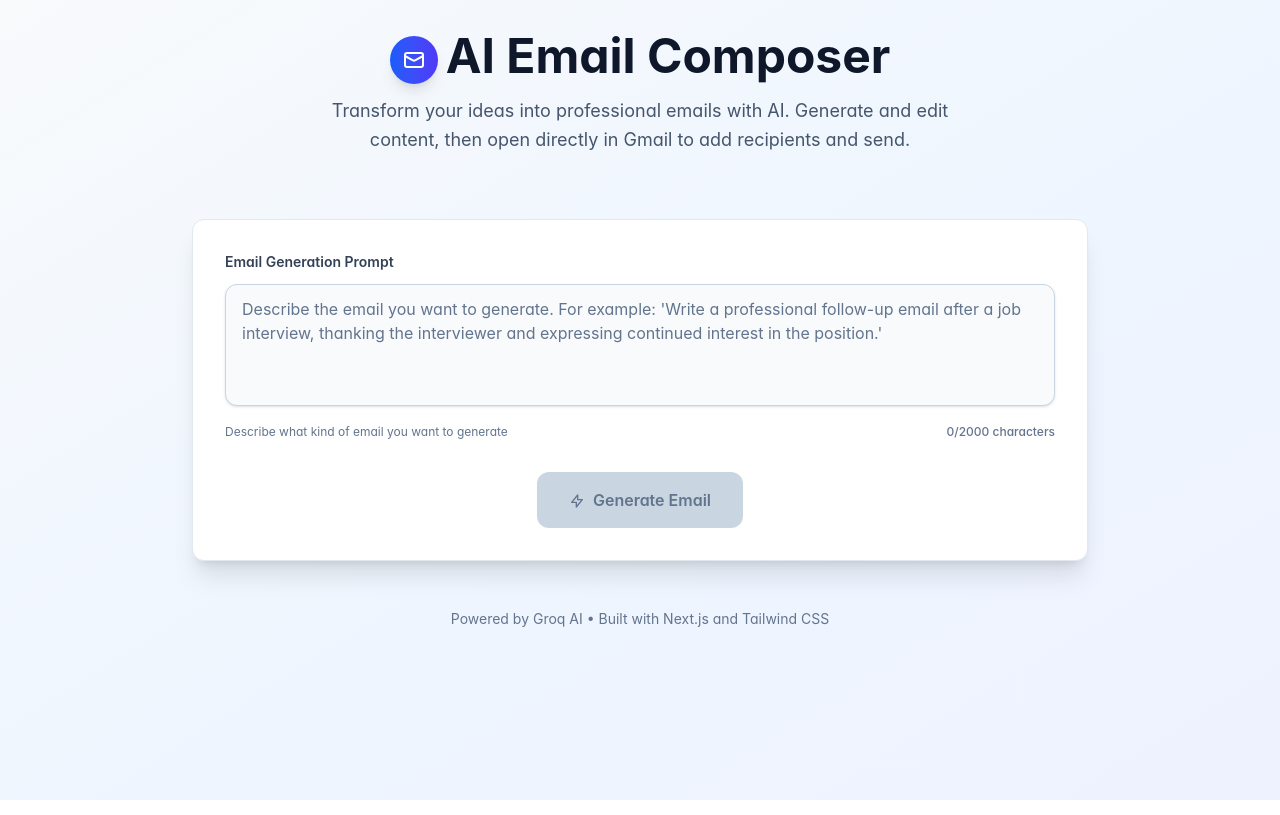
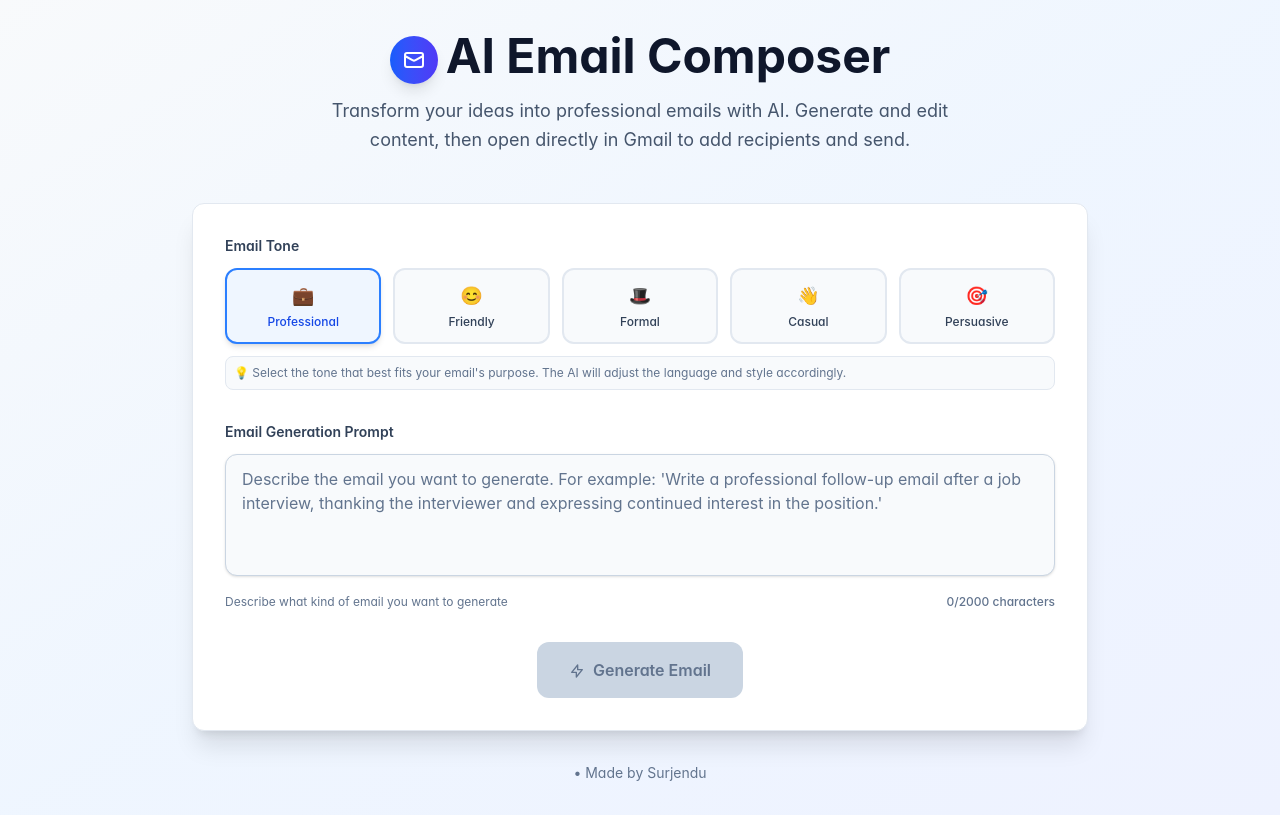
Before and after one commit to Surjendu-kar/Email-Generator, a Next.js app: page / in a window 1280 px wide. Built offline with nearby package versions, Linux system fonts and the light colour scheme.

Commit message:
Add framer-motion for animations in EmailComposer: implement tone selection feature with animated buttons, enhance email generation button with loading states, and improve overall UI transitions for a better user experience.

```diff
--- a/app/page.tsx
+++ b/app/page.tsx
@@ -3,12 +3,12 @@ import ErrorBoundary from "../components/ErrorBoundary";
 
 export default function Home() {
   return (
-    <main className="min-h-screen bg-gradient-to-br from-slate-50 via-blue-50 to-indigo-50">
-      <div className="container mx-auto px-4 py-8">
+    <main className="min-h-screen bg-gradient-to-br from-slate-50 via-blue-50 to-indigo-50 flex flex-col">
+      <div className="container mx-auto px-4 py-8 flex-1 flex flex-col">
         <ErrorBoundary>
-          <div className="max-w-6xl mx-auto">
+          <div className="flex-1 flex flex-col">
             {/* Page Header */}
-            <header className="text-center mb-8">
+            <header className="text-center mb-4">
               <div className="flex justify-center gap-2 items-center">
                 <div className="inline-flex items-center justify-center relative top-1 w-12 h-12 bg-gradient-to-r from-blue-600 to-indigo-600 rounded-full mb-4 shadow-lg">
                   <svg
@@ -29,7 +29,7 @@ export default function Home() {
                   AI Email Composer
                 </h1>
               </div>
-              <p className="text-lg text-slate-600 max-w-2xl mx-auto leading-relaxed">
+              <p className="text-lg max-w-2xl mx-auto text-slate-600 leading-relaxed">
                 Transform your ideas into professional emails with AI. Generate
                 and edit content, then open directly in Gmail to add recipients
                 and send.
@@ -37,12 +37,15 @@ export default function Home() {
             </header>
 
             {/* Main Application */}
-            <EmailComposer />
+            <div className="flex-1">
+              <EmailComposer />
+            </div>
 
             {/* Footer */}
-            <footer className="text-center mt-12 text-slate-500">
+            <footer className="text-center mt-8  text-slate-500">
               <p className="text-sm">
-                Powered by Groq AI • Built with Next.js and Tailwind CSS
+                • Made
+                by Surjendu
               </p>
             </footer>
           </div>
--- a/components/EmailComposer.tsx
+++ b/components/EmailComposer.tsx
@@ -1,17 +1,97 @@
 "use client";
 
 import React, { useState, useCallback } from "react";
+import { motion, AnimatePresence } from "framer-motion";
 import EmailEditor from "./EmailEditor";
 import LoadingSpinner from "./LoadingSpinner";
 import NotificationSystem, { useNotifications } from "./NotificationSystem";
 import { EmailGenerationResponse } from "../types";
 
 export default function EmailComposer() {
+  // Animation variants
+  const containerVariants = {
+    hidden: { opacity: 0, y: 20 },
+    visible: {
+      opacity: 1,
+      y: 0,
+      transition: {
+        duration: 0.6,
+        staggerChildren: 0.1,
+      },
+    },
+  } as const;
+
+  const itemVariants = {
+    hidden: { opacity: 0, y: 20 },
+    visible: {
+      opacity: 1,
+      y: 0,
+    },
+  } as const;
+
+  const buttonVariants = {
+    hover: {
+      scale: 1.05,
+    },
+    tap: {
+      scale: 0.95,
+    },
+  } as const;
+
+  const toneButtonVariants = {
+    hover: {
+      scale: 1.05,
+      y: -2,
+    },
+    tap: {
+      scale: 0.95,
+    },
+  } as const;
+
+  const generateButtonVariants = {
+    idle: {
+      scale: 1,
+      rotate: 0,
+    },
+    generating: {
+      scale: 1.02,
+      rotate: 0,
+    },
+    success: {
+      scale: 1,
+      rotate: 0,
+    },
+    hover: {
+      scale: 1.05,
+    },
+    tap: {
+      scale: 0.95,
+    },
+  } as const;
+
+  const loadingSpinnerVariants = {
+    hidden: { opacity: 0, scale: 0 },
+    visible: {
+      opacity: 1,
+      scale: 1,
+    },
+  } as const;
+
+  const successVariants = {
+    hidden: { opacity: 0, y: 20, scale: 0.8 },
+    visible: {
+      opacity: 1,
+      y: 0,
+      scale: 1,
+    },
+  } as const;
+
   // Application state management
   const [state, setState] = useState({
     prompt: "",
     generatedEmail: "",
     emailSubject: "",
+    selectedTone: "professional",
     isGenerating: false,
     errors: {} as Record<string, string | undefined>,
   });
@@ -35,6 +115,7 @@ export default function EmailComposer() {
       prompt: "",
       generatedEmail: "",
       emailSubject: "",
+      selectedTone: "professional",
       isGenerating: false,
       errors: {},
     });
@@ -49,6 +130,48 @@ export default function EmailComposer() {
     setShowResetConfirmation(false);
     resetForm();
   }, [resetForm]);
+
+  // Tone options
+  const toneOptions = [
+    {
+      value: "professional",
+      label: "Professional",
+      icon: "💼",
+      description: "Formal and business-appropriate",
+    },
+    {
+      value: "friendly",
+      label: "Friendly",
+      icon: "😊",
+      description: "Warm and approachable",
+    },
+    {
+      value: "formal",
+      label: "Formal",
+      icon: "🎩",
+      description: "Very formal and respectful",
+    },
+    {
+      value: "casual",
+      label: "Casual",
+      icon: "👋",
+      description: "Relaxed and conversational",
+    },
+    {
+      value: "persuasive",
+      label: "Persuasive",
+      icon: "🎯",
+      description: "Compelling and convincing",
+    },
+  ];
+
+  // Handle tone selection
+  const handleToneChange = useCallback((tone: string) => {
+    setState((prev) => ({
+      ...prev,
+      selectedTone: tone,
+    }));
+  }, []);
 
   // Check if form has content that would be lost
   const hasFormContent = useCallback(() => {
@@ -170,7 +293,9 @@ export default function EmailComposer() {
           "Content-Type": "application/json",
         },
         body: JSON.stringify({
-          prompt: state.prompt.trim(),
+          prompt: `Write an email in a ${
+            state.selectedTone
+          } tone. ${state.prompt.trim()}`,
         }),
       });
 
@@ -257,7 +382,14 @@ export default function EmailComposer() {
 
       showError("Network Error", errorMessage);
     }
-  }, [state.prompt, validateForm, showSuccess, showError, showWarning]);
+  }, [
+    validateForm,
+    showWarning,
+    state.selectedTone,
+    state.prompt,
+    showError,
+    showSuccess,
+  ]);
 
   // Open Gmail with generated email content
   const handleOpenGmail = useCallback(() => {
@@ -380,9 +512,62 @@ export default function EmailComposer() {
         </div>
 
         {/* Main form */}
-        <div className="bg-white rounded-xl shadow-xl border border-slate-200 p-4 sm:p-6 lg:p-8 space-y-6 sm:space-y-8">
+        <motion.div
+          className="bg-white rounded-xl shadow-xl border border-slate-200 p-4 sm:p-6 lg:p-8 space-y-6 sm:space-y-8"
+          variants={containerVariants}
+          initial="hidden"
+          animate="visible"
+        >
+          {/* Tone Selector */}
+          <div className="space-y-3" variants={itemVariants}>
+            <label className="block text-sm font-semibold text-slate-700">
+              Email Tone
+            </label>
+            <div className="grid grid-cols-2 sm:grid-cols-3 lg:grid-cols-5 gap-3">
+              {toneOptions.map((tone, index) => (
+                <motion.button
+                  key={tone.value}
+                  type="button"
+                  onClick={() => handleToneChange(tone.value)}
+                  className={`p-3 cursor-pointer rounded-xl border-2 focus:outline-none focus:ring-2 focus:ring-blue-500 focus:ring-offset-2 ${
+                    state.selectedTone === tone.value
+                      ? "border-blue-500 bg-blue-50 text-blue-700 shadow-md"
+                      : "border-slate-200 bg-slate-50 text-slate-700 hover:border-slate-300 hover:bg-slate-100"
+                  }`}
+                  title={tone.description}
+                  variants={toneButtonVariants}
+                  whileHover="hover"
+                  whileTap="tap"
+                  initial={{ opacity: 0, y: 20 }}
+                  animate={{ opacity: 1, y: 0 }}
+                  transition={{ delay: index * 0.1 }}
+                >
+                  <div className="text-center">
+                    <motion.div
+                      className="text-lg mb-1"
+                      animate={{
+                        rotate:
+                          state.selectedTone === tone.value
+                            ? [0, 10, -10, 0]
+                            : 0,
+                      }}
+                      transition={{ duration: 0.5 }}
+                    >
+                      {tone.icon}
+                    </motion.div>
+                    <div className="text-xs font-medium">{tone.label}</div>
+                  </div>
+                </motion.button>
+              ))}
+            </div>
+            <p className="text-xs text-slate-500 bg-slate-50 p-2 rounded-lg border border-slate-200">
+              💡 Select the tone that best fits your email&apos;s purpose. The
+              AI will adjust the language and style accordingly.
+            </p>
+          </div>
+
           {/* Prompt Input */}
-          <div className="space-y-3">
+          <motion.div className="space-y-3" variants={itemVariants}>
             <label
               htmlFor="prompt-input"
               className="block text-sm font-semibold text-slate-700"
@@ -428,25 +613,78 @@ export default function EmailComposer() {
                 {state.errors.prompt}
               </p>
             )}
-          </div>
+          </motion.div>
 
           {/* Generate Email Button */}
-          <div className="flex justify-center">
-            <button
+          <motion.div className="flex justify-center" variants={itemVariants}>
+            <motion.button
               onClick={handleGenerateEmail}
               disabled={state.isGenerating || !state.prompt.trim()}
-              className={`px-6 sm:px-8 py-3 sm:py-4 rounded-xl font-semibold text-sm sm:text-base transition-all duration-200 focus:outline-none focus:ring-2 focus:ring-blue-500 focus:ring-offset-2 transform ${
+              className={`px-6 sm:px-8 py-3 sm:py-4 rounded-xl font-semibold text-sm sm:text-base focus:outline-none focus:ring-2 focus:ring-blue-500 focus:ring-offset-2 ${
                 state.isGenerating || !state.prompt.trim()
                   ? "bg-slate-300 text-slate-500 cursor-not-allowed"
-                  : "bg-gradient-to-r from-blue-600 to-blue-700 text-white hover:from-blue-700 hover:to-blue-800 active:from-blue-800 active:to-blue-900 shadow-lg hover:shadow-xl hover:scale-105 active:scale-95"
+                  : "bg-gradient-to-r from-blue-600 to-blue-700 text-white shadow-lg"
               }`}
+              animate={
+                state.isGenerating
+                  ? {
+                      scale: [1, 1.02, 1],
+                      rotate: [0, 1, -1, 0],
+                      transition: {
+                        duration: 2,
+                        repeat: Infinity,
+                        ease: "easeInOut",
+                      },
+                    }
+                  : state.generatedEmail
+                  ? {
+                      scale: [1, 1.05, 1],
+                      transition: { duration: 0.6, ease: "easeInOut" },
+                    }
+                  : { scale: 1, rotate: 0 }
+              }
+              whileHover={
+                state.isGenerating || !state.prompt.trim()
+                  ? {}
+                  : { scale: 1.05 }
+              }
+              whileTap={
+                state.isGenerating || !state.prompt.trim()
+                  ? {}
+                  : { scale: 0.95 }
+              }
             >
               {state.isGenerating ? (
-                <div className="flex items-center">
-                  <div className="animate-spin rounded-full h-4 w-4 border-b-2 border-white mr-2"></div>
-                  <span className="hidden sm:inline">Generating Email...</span>
-                  <span className="sm:hidden">Generating...</span>
-                </div>
+                <motion.div
+                  className="flex items-center"
+                  initial={{ opacity: 0, scale: 0 }}
+                  animate={{ opacity: 1, scale: 1 }}
+                  transition={{ duration: 0.3 }}
+                >
+                  <motion.div
+                    className="rounded-full h-4 w-4 border-b-2 border-white mr-2"
+                    animate={{ rotate: 360 }}
+                    transition={{
+                      duration: 1,
+                      repeat: Infinity,
+                      ease: "linear",
+                    }}
+                  />
+                  <motion.span
+                    className="hidden sm:inline"
+                    animate={{ opacity: [0.5, 1, 0.5] }}
+                    transition={{ duration: 1.5, repeat: Infinity }}
+                  >
+                    Generating Email...
+                  </motion.span>
+                  <motion.span
+                    className="sm:hidden"
+                    animate={{ opacity: [0.5, 1, 0.5] }}
+                    transition={{ duration: 1.5, repeat: Infinity }}
+                  >
+                    Generating...
+                  </motion.span>
+                </motion.div>
               ) : (
                 <>
                   <svg
@@ -465,8 +703,8 @@ export default function EmailComposer() {
                   Generate Email
                 </>
               )}
-            </button>
-          </div>
+            </motion.button>
+          </motion.div>
 
           {/* Loading state for email generation */}
           {state.isGenerating && (
@@ -503,8 +741,15 @@ export default function EmailComposer() {
           )}
 
           {/* Generated Email Editor */}
+          <AnimatePresence>
             {state.generatedEmail && (
-            <div className="space-y-4">
+              <motion.div
+                className="space-y-4"
+                initial={{ opacity: 0, height: 0 }}
+                animate={{ opacity: 1, height: "auto" }}
+                exit={{ opacity: 0, height: 0 }}
+                transition={{ duration: 0.5, ease: "easeInOut" }}
+              >
                 {/* Subject line display */}
                 {state.emailSubject && (
                   <div className="space-y-3">
@@ -520,22 +765,36 @@ export default function EmailComposer() {
                 )}
 
                 {/* Email content editor */}
+                <motion.div
+                  initial={{ opacity: 0, y: 20, scale: 0.8 }}
+                  animate={{ opacity: 1, y: 0, scale: 1 }}
+                  transition={{ duration: 0.5, ease: "easeOut" }}
+                >
                   <EmailEditor
                     content={state.generatedEmail}
                     onChange={handleEmailContentChange}
                     placeholder="Your AI-generated email will appear here. You can edit it before sending."
                   />
+                </motion.div>
 
                 {/* Open Gmail Button */}
-              <div className="flex justify-center pt-4">
-                <button
+                <motion.div
+                  className="flex justify-center pt-4"
+                  initial={{ opacity: 0, y: 20 }}
+                  animate={{ opacity: 1, y: 0 }}
+                  transition={{ delay: 0.3 }}
+                >
+                  <motion.button
                     onClick={handleOpenGmail}
                     disabled={!state.generatedEmail.trim()}
-                  className={`px-6 sm:px-8 py-3 sm:py-4 rounded-xl font-semibold text-sm sm:text-base transition-all duration-200 focus:outline-none focus:ring-2 focus:ring-red-500 focus:ring-offset-2 transform ${
+                    className={`px-6 sm:px-8 py-3 sm:py-4 rounded-xl font-semibold text-sm sm:text-base focus:outline-none focus:ring-2 focus:ring-red-500 focus:ring-offset-2 ${
                       !state.generatedEmail.trim()
                         ? "bg-slate-300 text-slate-500 cursor-not-allowed"
-                      : "bg-gradient-to-r from-red-600 to-red-700 text-white hover:from-red-700 hover:to-red-800 active:from-red-800 active:to-red-900 shadow-lg hover:shadow-xl hover:scale-105 active:scale-95"
+                        : "bg-gradient-to-r from-red-600 to-red-700 text-white shadow-lg"
                     }`}
+                    variants={buttonVariants}
+                    whileHover={!state.generatedEmail.trim() ? {} : "hover"}
+                    whileTap={!state.generatedEmail.trim() ? {} : "tap"}
                   >
                     <img
                       src="/Gmail.svg"
@@ -543,11 +802,12 @@ export default function EmailComposer() {
                       className="w-5 h-5 inline mr-2 filter brightness-0 invert"
                     />
                     <span>Open in Gmail</span>
-                </button>
-              </div>
-            </div>
+                  </motion.button>
+                </motion.div>
+              </motion.div>
             )}
-        </div>
+          </AnimatePresence>
+        </motion.div>
       </div>
     </>
   );
--- a/package.json
+++ b/package.json
@@ -13,6 +13,7 @@
   },
   "dependencies": {
     "groq-sdk": "^0.30.0",
+    "motion": "^12.23.12",
     "next": "15.4.5",
     "nodemailer": "^7.0.5",
     "react": "19.1.0",
```
Also changed, not shown: 1 other file (tests, documents, lock files or other folders). Lines whose indentation alone changed are shown as unchanged.
